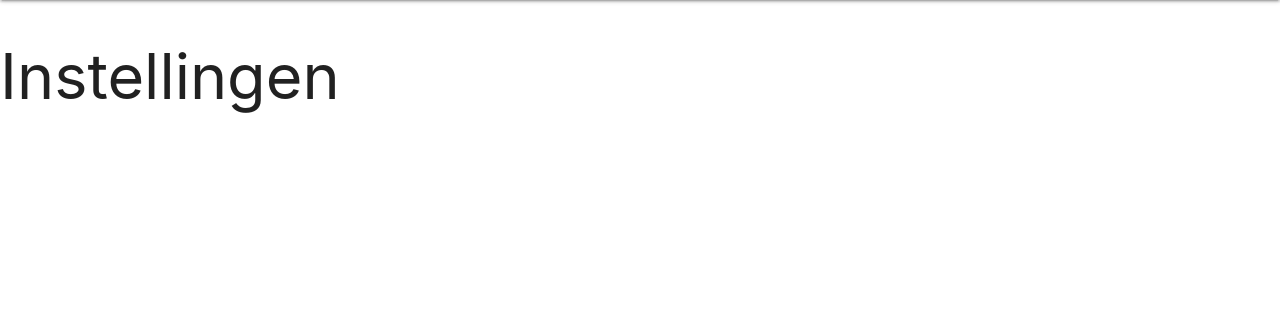
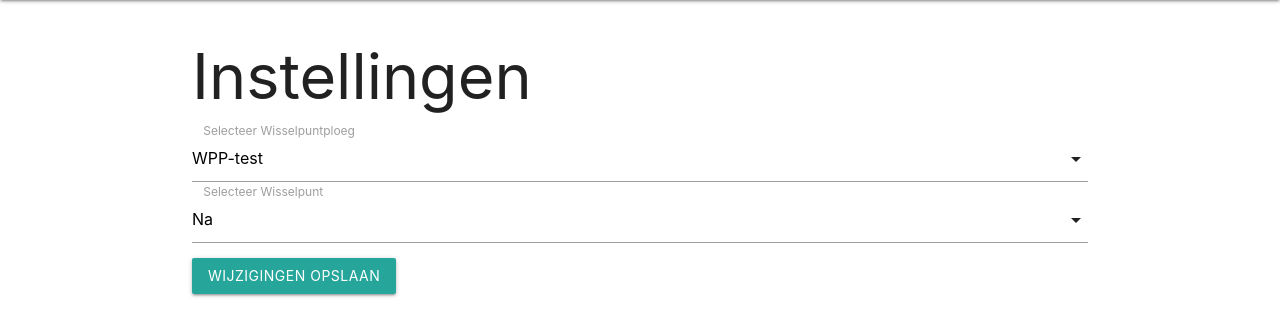
Before and after one commit to lhoevers/VelRiS, a Flask app: page /instellingen in a window 1280 px wide. Shown: the part 64-400 px from the top of the page. Run offline with Flask 2, Linux system fonts and the light colour scheme; some libraries are stand-ins or nearby versions.

Commit message:
create settings page with form

```diff
--- a/webapp/templates/base.html
+++ b/webapp/templates/base.html
@@ -50,5 +50,9 @@
           $('.dropdown-trigger').dropdown();
         </script>
 
+        <script>
+            $('select').formSelect();
+        </script>
+
     </body>
 </html>
--- a/webapp/templates/instellingen.html
+++ b/webapp/templates/instellingen.html
@@ -1,5 +1,42 @@
 {% extends "base.html" %}
 
 {% block content %}
+    <div class="container">
     <h1>Instellingen</h1>
+
+    <form method="POST" id="update_instellingen">
+        <div class="input-field col s12">
+
+            <select id="checkpointteam" name="checkpointteam">
+                <option value='{{config_load.competition.checkpointteam}}' selected>{{config_load.competition.checkpointteam}}</option>
+                {% for Wisselpuntploeg_list_optie in config_load.competition.checkpointteam_list %}
+                    {% if Wisselpuntploeg_list_optie != config_load.competition.checkpointteam %}
+                        <option value="{{Wisselpuntploeg_list_optie}}">{{ Wisselpuntploeg_list_optie }}</option>
+                    {% endif %}
+                {% endfor %}
+            </select>
+
+            <label>Selecteer Wisselpuntploeg</label>
+
+        </div>
+
+        <div class="input-field col s12">
+
+            <select id="checkpoint" name="checkpoint">
+                <option value="{{config_load.competition.checkpoint}}" selected>{{config_load.competition.checkpoint}}</option>
+                {% for Wisselpunt_list_optie in config_load.competition.checkpoint_list %}
+                    {% if Wisselpunt_list_optie != config_load.competition.checkpoint %}
+                    <option value="{{Wisselpunt_list_optie}}">{{ Wisselpunt_list_optie }}</option>
+                    {% endif %}
+                {% endfor %}
+            </select>
+
+            <label>Selecteer Wisselpunt</label>
+
+        </div>
+
+        <button class="btn col s4 center-align" type="submit" form="update_instellingen" value="Submit">Wijzigingen opslaan</button>
+
+    </form>
+</div>
 {% endblock%}
--- a/webapp/webapp.py
+++ b/webapp/webapp.py
@@ -1,4 +1,5 @@
 from flask import Flask, render_template, request
+from flask.config import Config
 import config #import the config of the app
 import datetime
 
@@ -39,10 +40,21 @@ def wijzigingen():
     title = "Wijzigingen"
     return render_template("wijzigingen.html", title= title)
 
-@app.route("/instellingen")
+@app.route("/instellingen", methods = ['POST', 'GET'])
 def instellingen():
     title = "Instellingen"
-    return render_template("instellingen.html", title= title)
+    config_load = config.config_read()
+
+    if request.method == 'POST':
+        print('test')
+
+        config_load["competition"]["checkpointteam"] = request.form['checkpointteam']
+        config_load["competition"]["checkpoint"] = request.form['checkpoint']
+
+        config.config_write(config_load)
+
+
+    return render_template("instellingen.html", title= title, config_load = config_load)
 
 
 if __name__ == '__main__':
```
Also changed, not shown: webapp/templates/systeem_status.html (+0 -20 lines).
